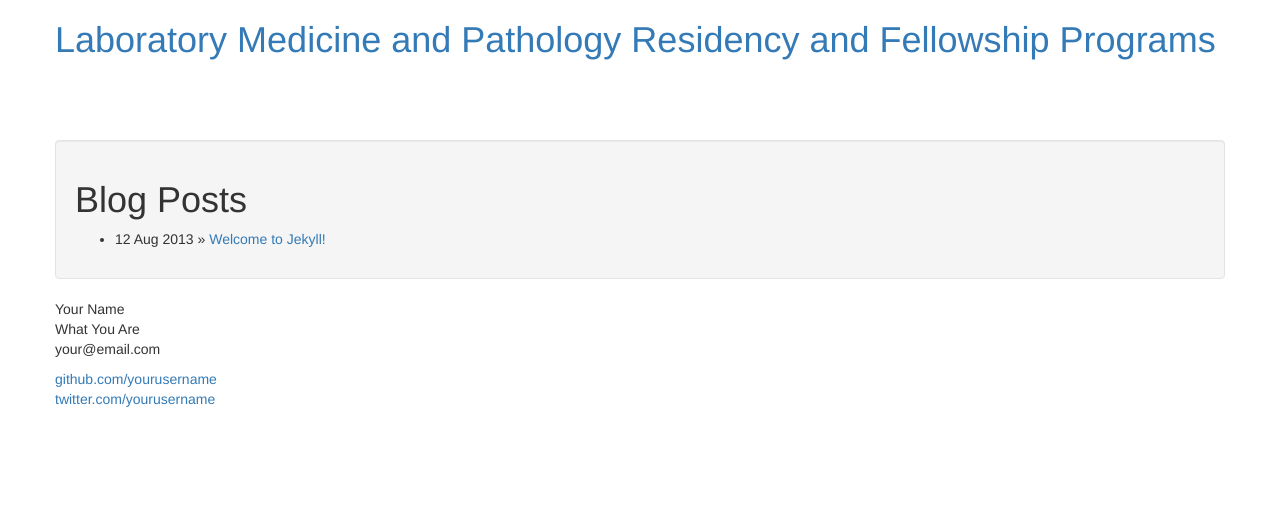
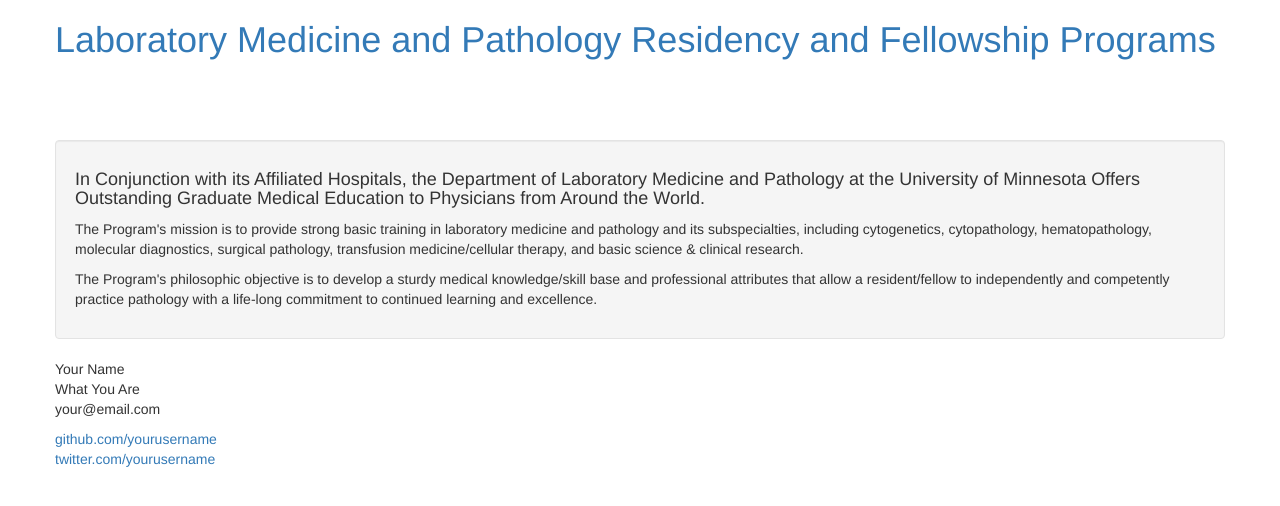
Before and after one commit to bdunnette/fragmentary-lesion, a Jekyll site: the page built from index.html, in a window 1280 px wide. Shown: the top 506 px of the page. Built offline with Jekyll 4.4.1, drawn with Linux system fonts in a browser that asks for light colours; nearby versions of some CDN libraries; Markdown is read by kramdown in place of the engine named in the settings.

Commit message:
Updated index.html

```diff
--- a/index.html
+++ b/index.html
@@ -1,15 +1,15 @@
 ---
 layout: default
 title: Your New Jekyll Site
+published: true
 ---
 
 <div id="home" class="row">
   <div class="well">
-  <h1>Blog Posts</h1>
-  <ul class="posts">
-    {% for post in site.posts %}
-      <li><span>{{ post.date | date_to_string }}</span> &raquo; <a href="{{ post.url }}">{{ post.title }}</a></li>
-    {% endfor %}
-  </ul>
+    <h4>In Conjunction with its Affiliated Hospitals, the Department of Laboratory Medicine and Pathology at the University of Minnesota Offers Outstanding Graduate Medical Education to Physicians from Around the World.</h4>
+
+<p>The Program's mission is to provide strong basic training in laboratory medicine and pathology and its subspecialties, including cytogenetics, cytopathology, hematopathology, molecular diagnostics, surgical pathology, transfusion medicine/cellular therapy, and basic science & clinical research.<p>
+
+<p>The Program's philosophic objective is to develop a sturdy medical knowledge/skill base and professional attributes that allow a resident/fellow to independently and competently practice pathology with a life-long commitment to continued learning and excellence.<p>
   </div>
 </div>
```
